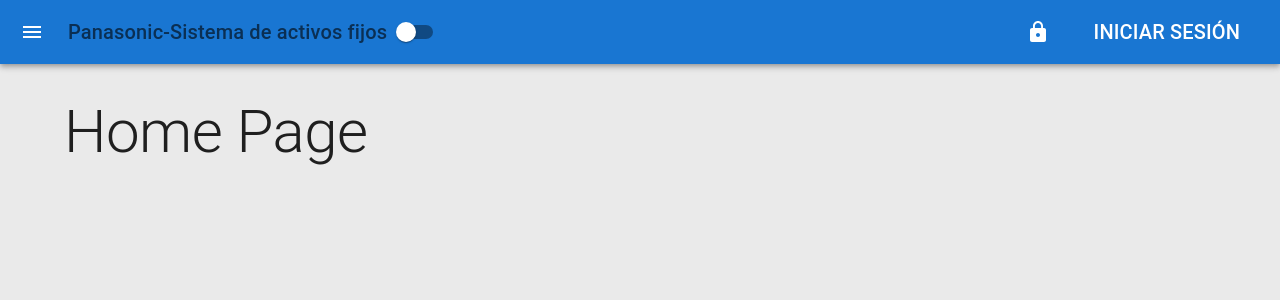
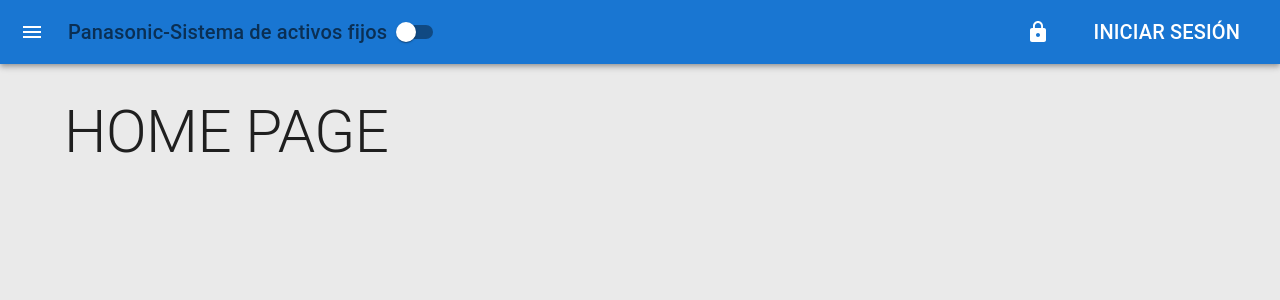
Before and after one commit to RoinerRocha/Panasonic, a React (Create React App) app in the folder frontend/: page / in a window 1280 px wide. Shown: the top 300 px of the page. Built offline with nearby package versions, Linux system fonts and the light colour scheme.

Commit message:
"Updated favicon, title, and HomePage content; removed panasonicFondo.jpg image"

```diff
--- a/frontend/public/index.html
+++ b/frontend/public/index.html
@@ -2,7 +2,7 @@
 <html lang="en">
   <head>
     <meta charset="utf-8" />
-    <link rel="icon" href="%PUBLIC_URL%/favicon.ico" />
+    <link rel="icon" href="%PUBLIC_URL%/letra-p.png" />
     <meta name="viewport" content="width=device-width, initial-scale=1" />
     <meta name="theme-color" content="#000000" />
     <meta
@@ -24,7 +24,7 @@
       work correctly both with client-side routing and a non-root public URL.
       Learn how to configure a non-root public URL by running `npm run build`.
     -->
-    <title>React App</title>
+    <title>Sistema De Activos Fijos</title>
   </head>
   <body>
     <noscript>You need to enable JavaScript to run this app.</noscript>
--- a/frontend/src/features/home/HomePage.tsx
+++ b/frontend/src/features/home/HomePage.tsx
@@ -1,9 +1,11 @@
 import { Typography } from "@mui/material";
 
 export default function HomePage() {
-    return (
-        <Typography variant="h2">
-            Home Page
-        </Typography>
-    )
+  return (
+    <div>
+      <Typography variant="h2">
+       HOME PAGE
+      </Typography>
+    </div>
+  );
 }
```
Also changed, not shown: frontend/public/letra-p.png (added), frontend/src/images/panasonicFondo.jpg (deleted).
